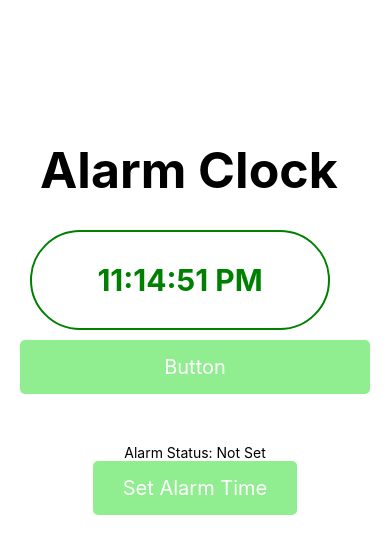
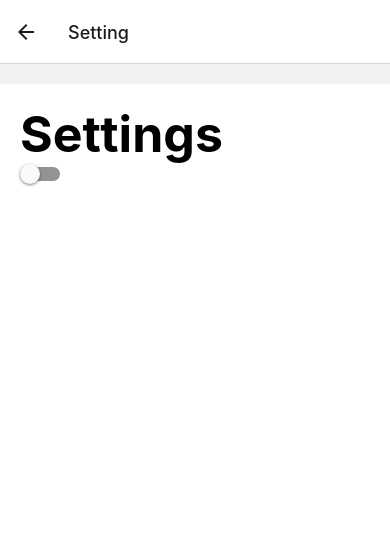
Before and after one commit to ufosc/Alarm-Clock, a React Native app: screen /Setting in a window 390 px wide. Shown: the top 554 px of the page. Built offline with nearby package versions, Linux system fonts and the light colour scheme.

Commit message:
Set up the settings page and set up a default home page

```diff
--- a/App.js
+++ b/App.js
@@ -1,47 +1,21 @@
 import { StatusBar } from 'expo-status-bar';
-import { StyleSheet, Text, ScrollView, TouchableOpacity, View } from 'react-native';
+import { StyleSheet, Text, ScrollView, TouchableOpacity, View, Button } from 'react-native';
 import React, { useState, useEffect } from 'react';
 import AlarmClock from './screens/Alarm';
-import { styles, textStyles } from './styles';  // Adjust the path as needed
+import HomeScreen from './screens/Home';
+import Setting from './screens/Setting';
+import { NavigationContainer } from '@react-navigation/native';
+import { createNativeStackNavigator } from '@react-navigation/native-stack';
 
+const Stack = createNativeStackNavigator();
 
 export default function App() {
-
-  const [showWow, setShowWow] = useState(false);
-  const [currentTime, setCurrentTime] = useState(new Date());
-
-  useEffect(() => {
-    const intervalId = setInterval(() => {
-      setCurrentTime(new Date());
-    }, 1000); // Update every second
-
-    // Cleanup interval on component unmount
-    return () => clearInterval(intervalId);
-  }, []);
-
   return (
-    <ScrollView style={styles.container}>
-
-
-      <Text style={{ ...textStyles.titleText, padding: 20, paddingTop: 100 }}>Alarm Clock</Text>
-      <View style={styles.box}>
-
-        <Text style={styles.time}>{currentTime.toLocaleTimeString()}</Text>
-      </View>
-      <TouchableOpacity onPress={() => setShowWow(!showWow)} style={styles.button}>
-        <Text style={textStyles.buttonText}>Button</Text>
-      </TouchableOpacity>
-
-
-      {showWow && (
-        <Text style={{ padding: 40 }}>Wow it actually works!</Text>
-      )}
-
-
-<AlarmClock style={{marginTop: 100, padding: 100, paddingTop: 100 }}/>
-
-
-      <StatusBar style="auto" />
-    </ScrollView>
+    <NavigationContainer>
+      <Stack.Navigator initialRouteName="./screens/Home">
+        <Stack.Screen name="Home" component={HomeScreen} />
+        <Stack.Screen name="Setting" component={Setting} />
+      </Stack.Navigator>
+    </NavigationContainer>
   );
 }
--- a/package.json
+++ b/package.json
@@ -11,6 +11,8 @@
   },
   "dependencies": {
     "@react-native-community/datetimepicker": "^7.6.2",
+    "@react-navigation/native": "^6.1.10",
+    "@react-navigation/native-stack": "^6.9.18",
     "expo": "~50.0.3",
     "expo-haptics": "^12.8.1",
     "expo-status-bar": "~1.11.1",
--- a/screens/Alarm.js
+++ b/screens/Alarm.js
@@ -57,6 +57,7 @@ const AlarmClock = () => {
       </TouchableOpacity>
 
       <DateTimePickerModal
+        textColor="black"
         isVisible={isDatePickerVisible}
         mode="time"
         onConfirm={handleConfirm}
--- /dev/null
+++ b/screens/Home.js
@@ -0,0 +1,52 @@
+import { StatusBar } from 'expo-status-bar';
+import { StyleSheet, Text, ScrollView, TouchableOpacity, View } from 'react-native';
+import React, { useState, useEffect } from 'react';
+import AlarmClock from './Alarm';
+import { styles, textStyles } from '../styles';  // Adjust the path as needed
+import { useNavigation } from '@react-navigation/native';
+
+
+export default function Home() {
+    const navigation = useNavigation();
+
+
+  const [showWow, setShowWow] = useState(false);
+  const [currentTime, setCurrentTime] = useState(new Date());
+
+  useEffect(() => {
+    const intervalId = setInterval(() => {
+      setCurrentTime(new Date());
+    }, 1000); // Update every second
+
+    // Cleanup interval on component unmount
+    return () => clearInterval(intervalId);
+  }, []);
+
+  return (
+    <ScrollView style={styles.container}>
+
+
+      <Text style={{ ...textStyles.titleText, padding: 20, paddingTop: 100 }}>Alarm Clock</Text>
+
+      <View style={styles.box}>
+        <Text style={styles.time}>{currentTime.toLocaleTimeString()}</Text>
+      </View>
+
+      <TouchableOpacity onPress={() => setShowWow(!showWow)} style={styles.button}>
+        <Text style={textStyles.buttonText}>Button</Text>
+      </TouchableOpacity>
+      {showWow && (
+        <Text style={{ padding: 40 }}>Wow it actually farts!</Text>
+      )}
+
+        <AlarmClock style={{marginTop: 100, padding: 100, paddingTop: 100 }}/>
+        <TouchableOpacity onPress={() => navigation.navigate('Setting')} style={styles.button}>
+            <Text style={textStyles.buttonText}>Go to Settings</Text>
+        </TouchableOpacity>
+
+
+
+      <StatusBar style="auto" />
+    </ScrollView>
+  );
+}
--- /dev/null
+++ b/screens/Setting.js
@@ -0,0 +1,21 @@
+import React, { useState } from 'react';
+import { View, Text, Switch } from 'react-native';
+import { styles, textStyles } from '../styles'; // Adjust the path as needed
+
+const Setting = () => {
+    const [toggle, setToggle] = useState(false);
+
+    const toggleSwitch = () => setToggle(previousState => !previousState);
+
+    return (
+        <View style={styles.container}>
+            <Text style={textStyles.titleText}>Settings</Text>
+            <Switch
+                onValueChange={toggleSwitch}
+                value={toggle}
+            />
+        </View>
+    );
+};
+
+export default Setting;
```
Also changed, not shown: 1 other file (tests, documents, lock files or other folders).
